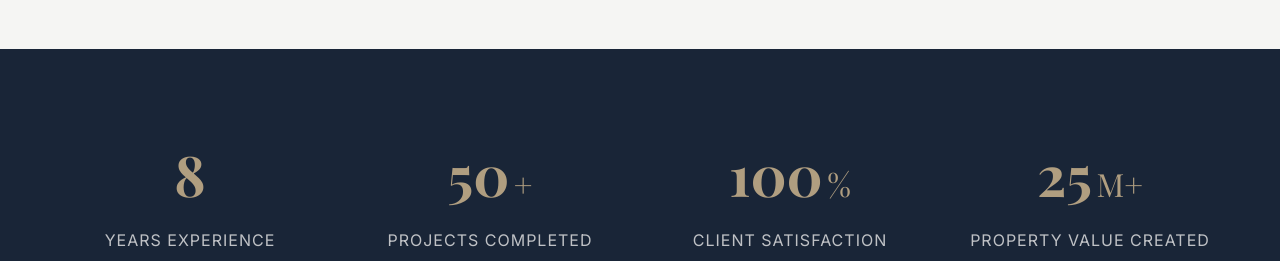
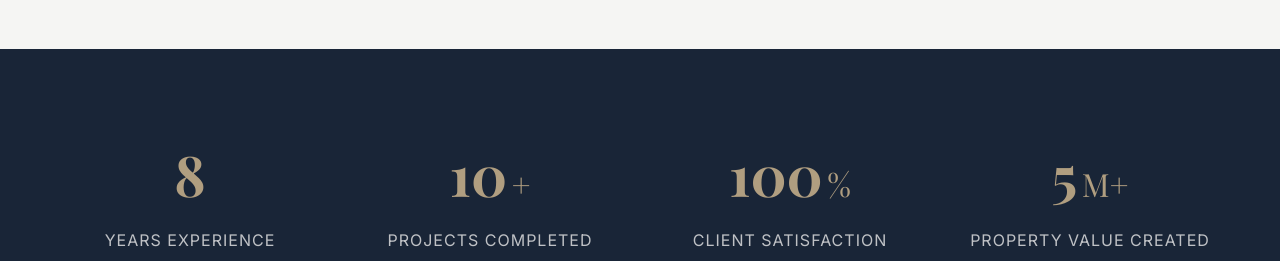
Before and after one commit to ameer12786-max/ss-properties-website, a plain HTML site: page website/index.html in a window 1280 px wide. Shown: the part 1840-2101 px from the top of the page. Drawn offline with nearby package versions, Linux system fonts and the light colour scheme; files whose address does not match are found by name.

Commit message:
Update index.html

```diff
--- a/website/index.html
+++ b/website/index.html
@@ -115,7 +115,7 @@
                     <span class="stat-label">Years Experience</span>
                 </div>
                 <div class="stat-item">
-                    <span class="stat-number" data-target="50">0</span>
+                    <span class="stat-number" data-target="10">0</span>
                     <span class="stat-suffix">+</span>
                     <span class="stat-label">Projects Completed</span>
                 </div>
@@ -125,7 +125,7 @@
                     <span class="stat-label">Client Satisfaction</span>
                 </div>
                 <div class="stat-item">
-                    <span class="stat-number" data-target="25">0</span>
+                    <span class="stat-number" data-target="5">0</span>
                     <span class="stat-suffix">M+</span>
                     <span class="stat-label">Property Value Created</span>
                 </div>
```
